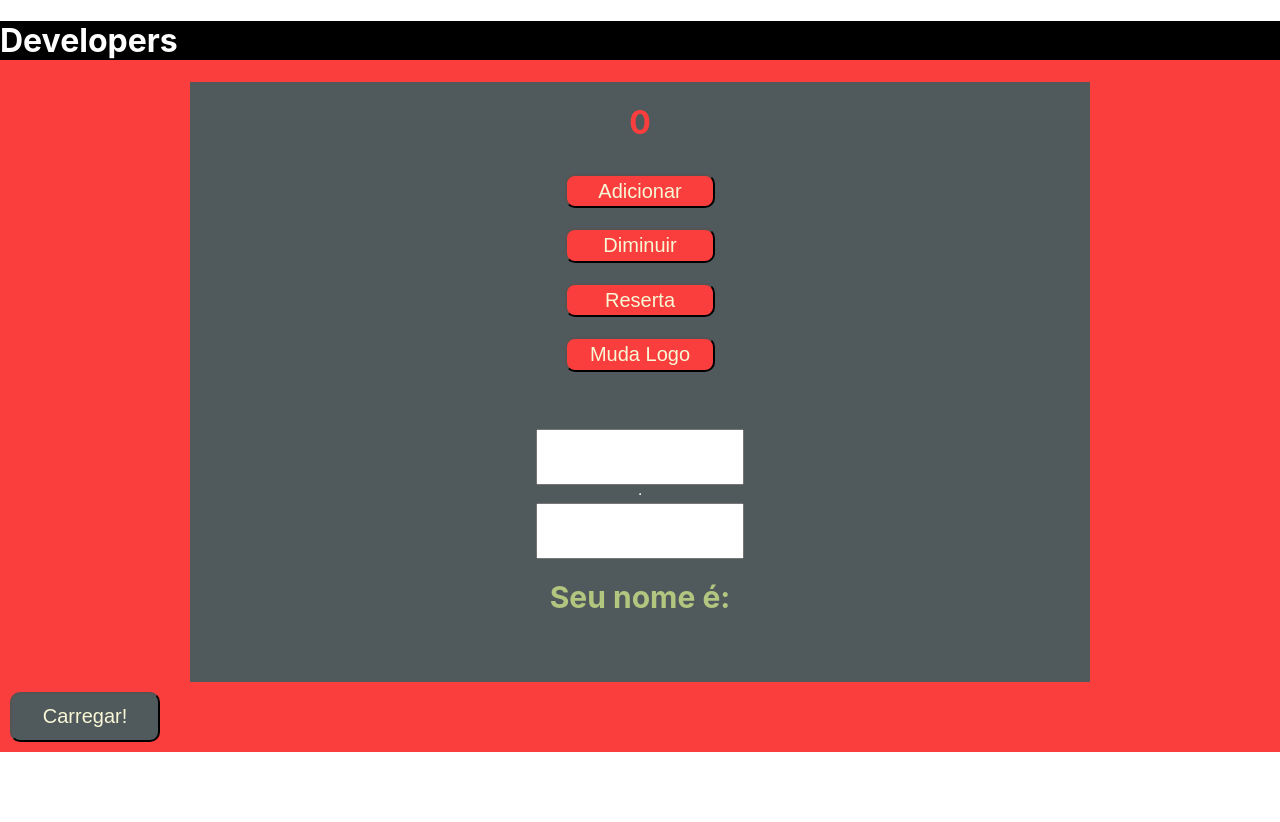
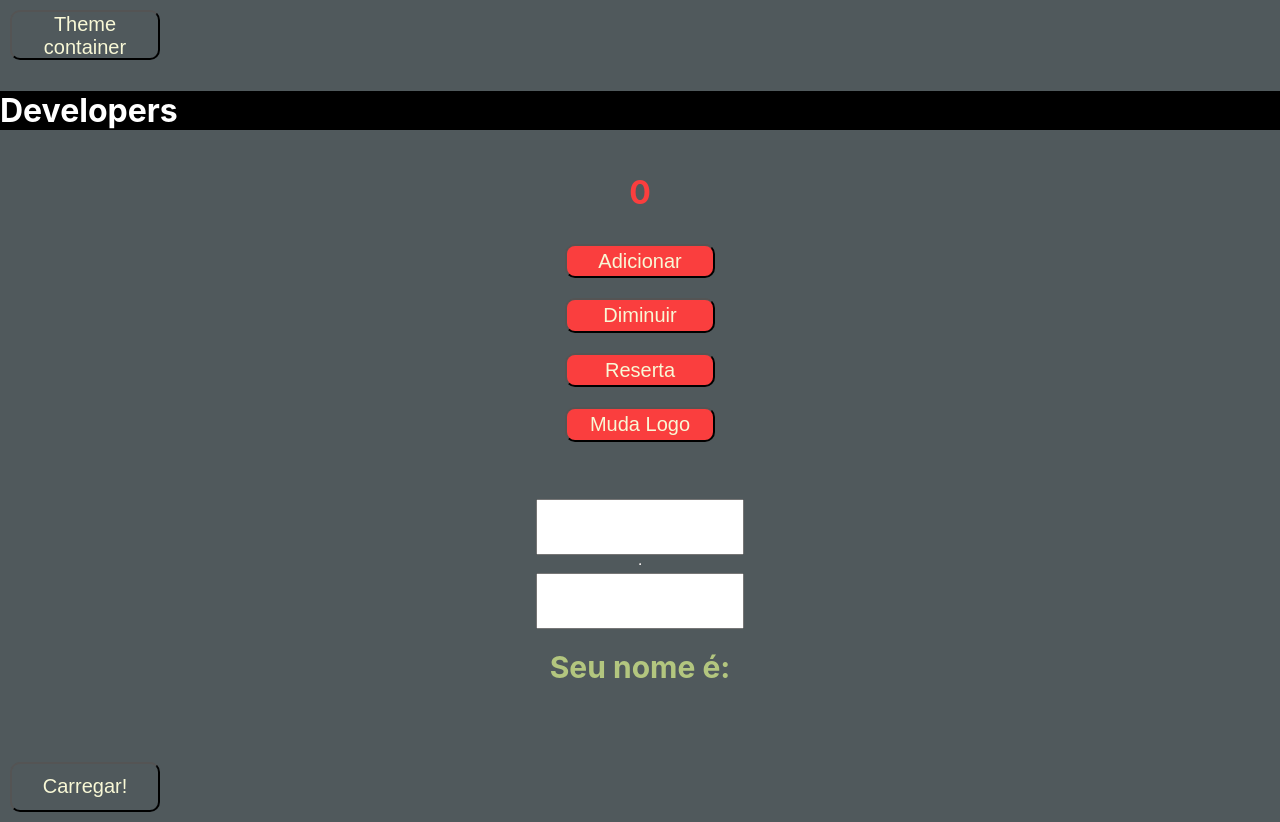
Before and after one commit to felipeFransa/react-curso-2023, a React (Vite) app: page / in a window 1280 px wide. Before the commit the page ends 800 px from the top, so only its background shows below. Built offline with nearby package versions, Linux system fonts and the light colour scheme.

Commit message:
version.1.0.8

```diff
--- a/src/App.tsx
+++ b/src/App.tsx
@@ -8,6 +8,7 @@ import * as GS from './styleGlobal'
 const app = () => {
   const [logoName, setLogoName] = useState('Developers')
   const [loading, setLoading] = useState(false)
+  const [containerBG, setContainerBG] = useState(true)
 
   let people = [
     {name: 'Felipe', age: 26},
@@ -22,8 +23,15 @@ const app = () => {
   const handleClick = (txt: string) => {
     setLogoName(txt)
   }
+  const handleContainerBG = () => {
+    setContainerBG(!containerBG)
+  }
+
+
   return (
-    <GS.GlobalContainer>
+    <GS.GlobalContainer bg={containerBG}>
+      <GS.Button onClick={handleContainerBG}>Theme container</GS.Button>
+
       <Header title={logoName}/>
       <Counter clickLogo={handleClick} />
       <Form/>
--- a/src/styleGlobal.ts
+++ b/src/styleGlobal.ts
@@ -1,9 +1,13 @@
 import styled from "styled-components";
 
-export const GlobalContainer = styled.div`
+type ContainerProps = {
+  bg: boolean
+}
+
+export const GlobalContainer = styled.div<ContainerProps>`
   width: 100%;
   height: 100%;
-  background-color: #fa3e3e;
+  background-color: ${props => props.bg ?  '#50595c' : '#f8f8d6'};
 `
 export const Button = styled.button`
   width: 150px;
```
